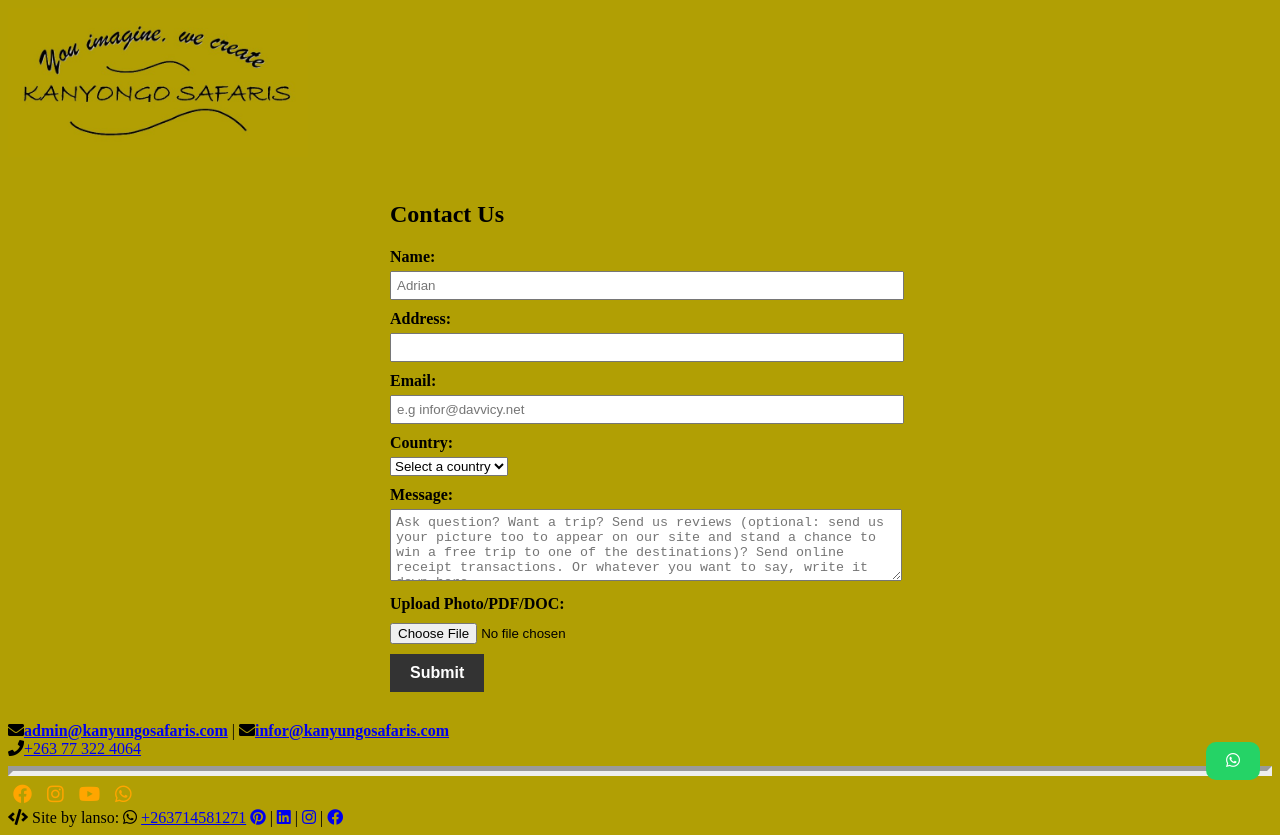
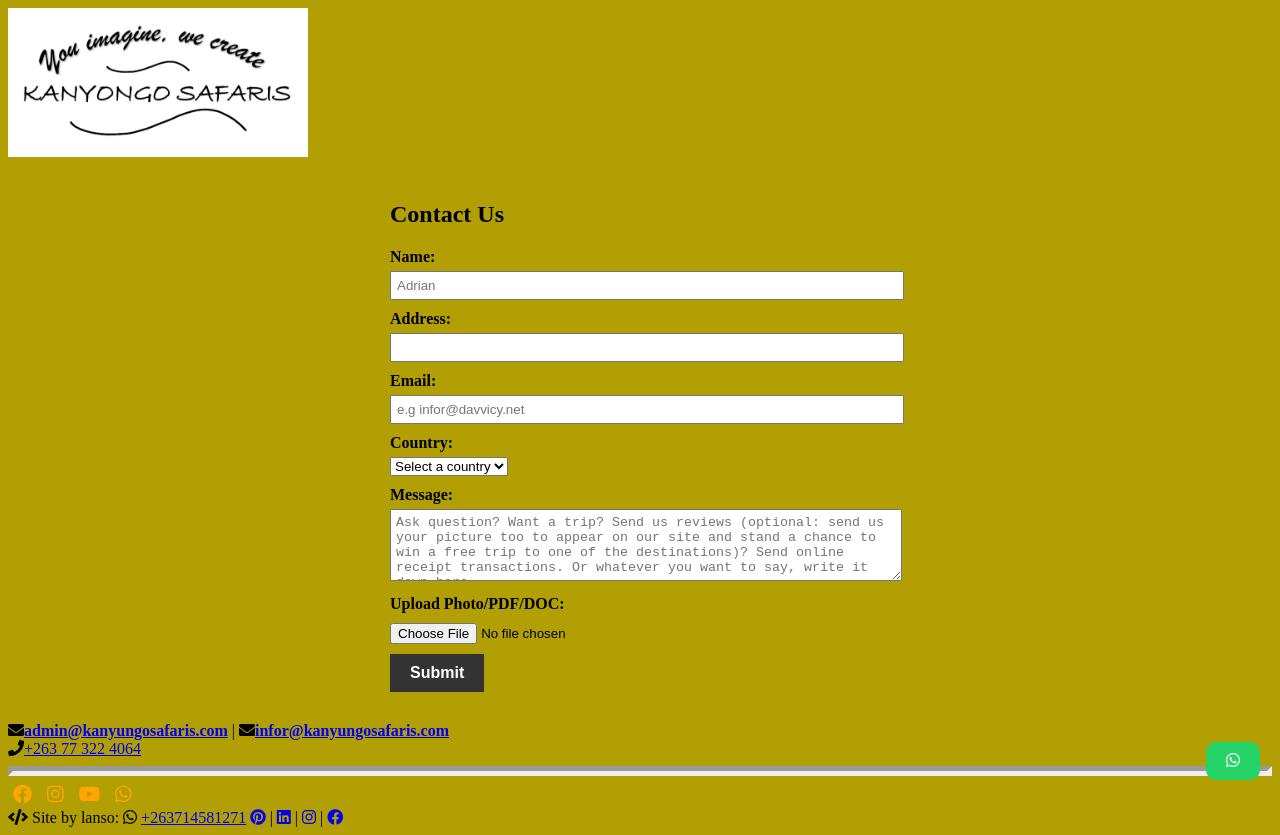
Before and after one commit to Mandipandira/kanyungo, a plain HTML site: page contact.html in a window 1280 px wide. Drawn offline with Linux system fonts and the light colour scheme; no server answers.

Commit message:
Update contact.html

```diff
--- a/contact.html
+++ b/contact.html
@@ -115,7 +115,7 @@
 
 	<div class="frame">
 		<div class="frame_obj">
-			<img src="expand_imgs/logo - Copy (2).jpg" alt=""/>
+			<img src="expand_imgs/logo.jpg" alt=""/>
 		</div>
 	</div>
 
```
